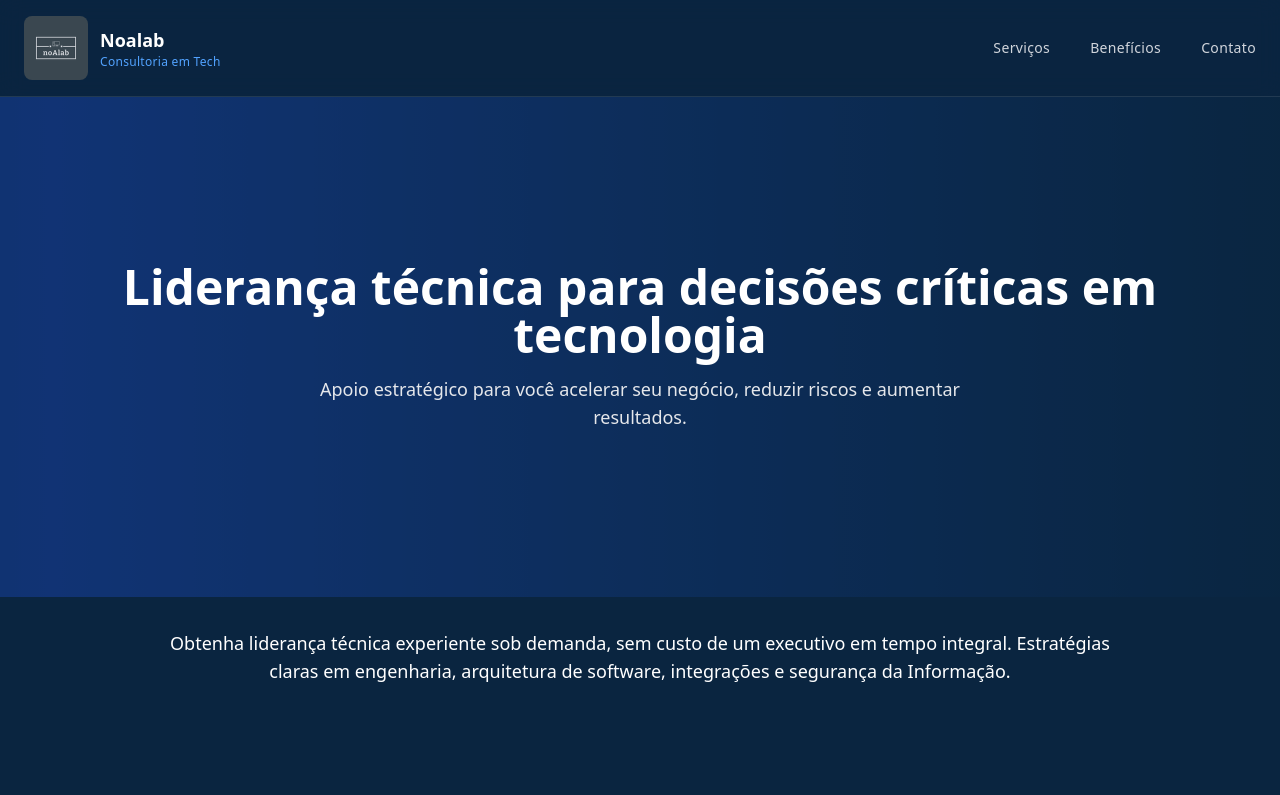
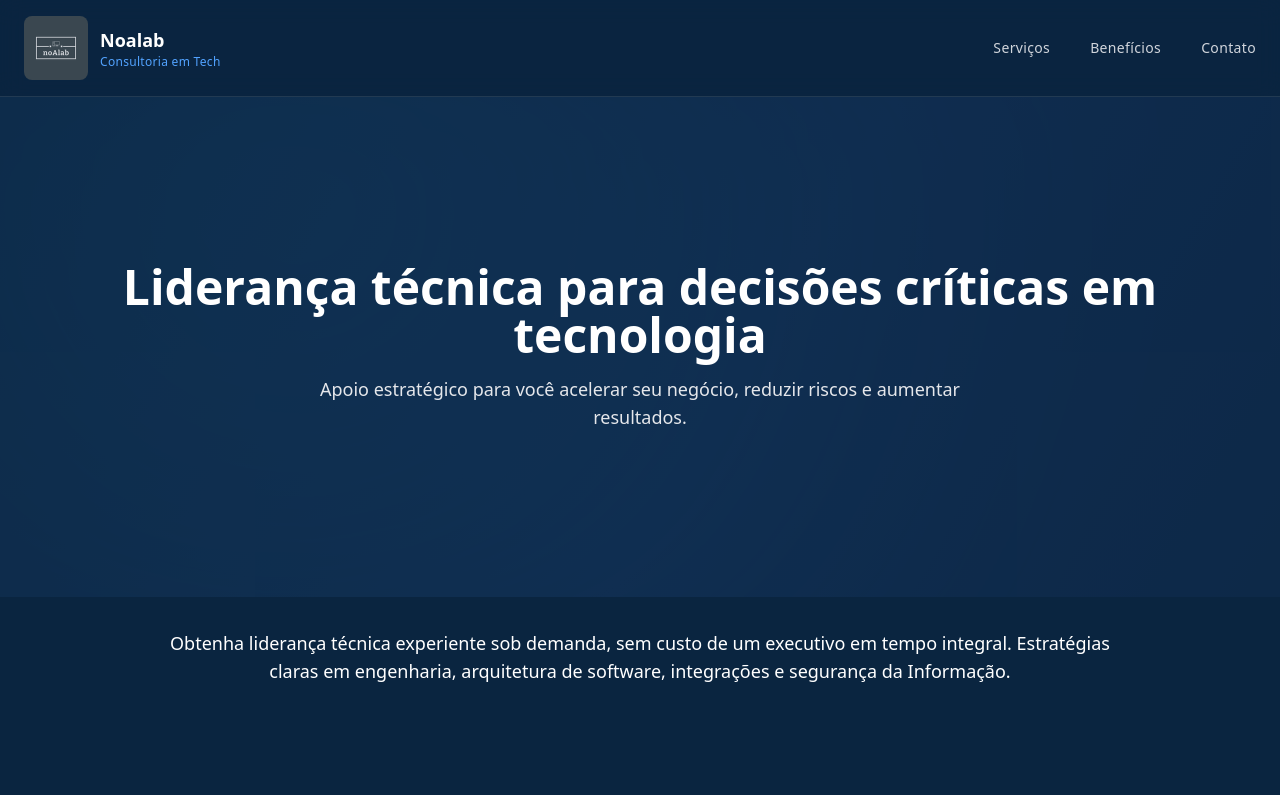
Before and after one commit to Noalab-Develop/platform, a Next.js app in the folder apps/web/: page / in a window 1280 px wide. Shown: the top 795 px of the page. Built offline with nearby package versions, Linux system fonts and the light colour scheme.

Commit message:
adjust live banner

```diff
--- a/apps/web/app/globals.css
+++ b/apps/web/app/globals.css
@@ -105,3 +105,60 @@ header {
 .swiper-pagination {
   bottom: 0 !important;
 }
+
+/* ===============================
+   Ocean / Water Motion Banner
+================================ */
+
+/* Gradiente base do oceano */
+.ocean-bg {
+  background: linear-gradient(
+    120deg,
+    #041b2d,
+    #0a2540,
+    #1b3b6f,
+    #0a2540
+  );
+  background-size: 300% 300%;
+  animation: oceanGradient 18s ease-in-out infinite;
+}
+
+/* Camada de distorção suave */
+.ocean-bg::before {
+  content: "";
+  position: absolute;
+  inset: -20%;
+  background: radial-gradient(
+    circle at 30% 30%,
+    rgba(56, 189, 248, 0.18),
+    transparent 60%
+  );
+  filter: blur(80px);
+  animation: oceanWaves 22s ease-in-out infinite;
+}
+
+/* Animação principal */
+@keyframes oceanGradient {
+  0% {
+    background-position: 0% 50%;
+  }
+  50% {
+    background-position: 100% 50%;
+  }
+  100% {
+    background-position: 0% 50%;
+  }
+}
+
+/* Movimento orgânico tipo água */
+@keyframes oceanWaves {
+  0% {
+    transform: translateX(-5%) translateY(-5%) rotate(0deg);
+  }
+  50% {
+    transform: translateX(5%) translateY(5%) rotate(1deg);
+  }
+  100% {
+    transform: translateX(-5%) translateY(-5%) rotate(0deg);
+  }
+}
--- a/apps/web/app/page.tsx
+++ b/apps/web/app/page.tsx
@@ -54,15 +54,15 @@ export default function Home() {
         </div>
       </header>
 
-      {/* Hero / Live Banner */}
+      {/* Hero / Live Ocean Banner */}
       <section className="relative w-full overflow-hidden">
         <div className="relative h-[280px] w-full sm:h-[360px] lg:h-[500px]">
 
-          {/* Animated gradient background */}
-          <div className="absolute inset-0 animate-gradient bg-gradient-to-r from-[#0A2540] via-[#1F4FD8] to-[#0A2540]" />
+          {/* Ocean background */}
+          <div className="absolute inset-0 ocean-bg" />
 
-          {/* Overlay para contraste e sobriedade */}
-          <div className="absolute inset-0 bg-[#0A2540]/65" />
+          {/* Dark overlay (legibilidade) */}
+          <div className="absolute inset-0 bg-[#0A2540]/70" />
 
           {/* Content (inalterado) */}
           <div className="relative z-10 flex h-full flex-col items-center justify-center px-6 text-center">
@@ -73,6 +73,7 @@ export default function Home() {
               Apoio estratégico para você acelerar seu negócio, reduzir riscos e aumentar resultados.
             </p>
           </div>
+
         </div>
       </section>
 
```
